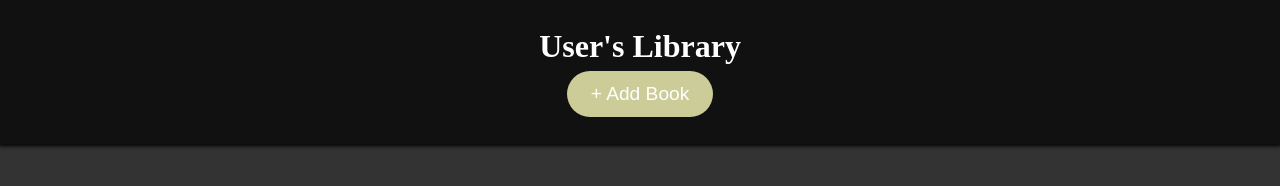
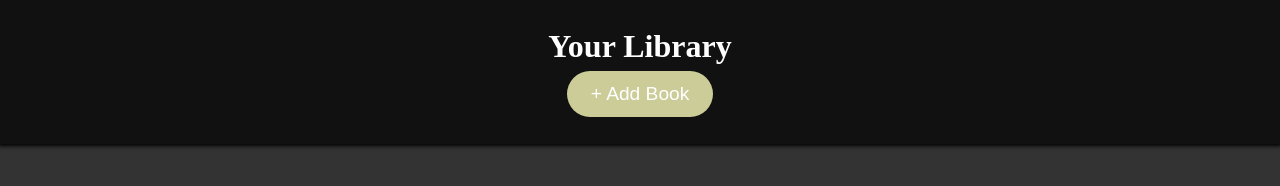
Before and after one commit to nathaniel-lowy/odin-library, a plain HTML site: page index.html in a window 1280 px wide. Drawn offline with Linux system fonts and the light colour scheme.

Commit message:
Give the page a title
The document is now titled 'Library' and console logs have been
removed from the script.

```diff
--- a/index.html
+++ b/index.html
@@ -4,14 +4,14 @@
 <head>
     <meta charset="UTF-8">
     <meta name="viewport" content="width=device-width, initial-scale=1.0">
-    <title>Document</title>
+    <title>Library</title>
     <link rel="stylesheet" href="styles.css">
     <script src="script.js" defer></script>
 </head>
 
 <body>
     <header>
-        <h1>User's Library</h1>
+        <h1>Your Library</h1>
         <button id="add-book">+ Add Book</button>
     </header>
     <div class="dialog-container">
--- a/script.js
+++ b/script.js
@@ -38,7 +38,6 @@
     close.classList = "close";
     close.addEventListener("click", () => {
         removeBook(this.id);
-        console.log(this.id);
     });
 
     topRow.appendChild(close);
@@ -58,7 +57,6 @@
 }
 
 function removeBook(id) {
-    console.log(id);
     myLibrary = myLibrary.filter(book => book.id !== id);
     displayLibrary();
 }
```
